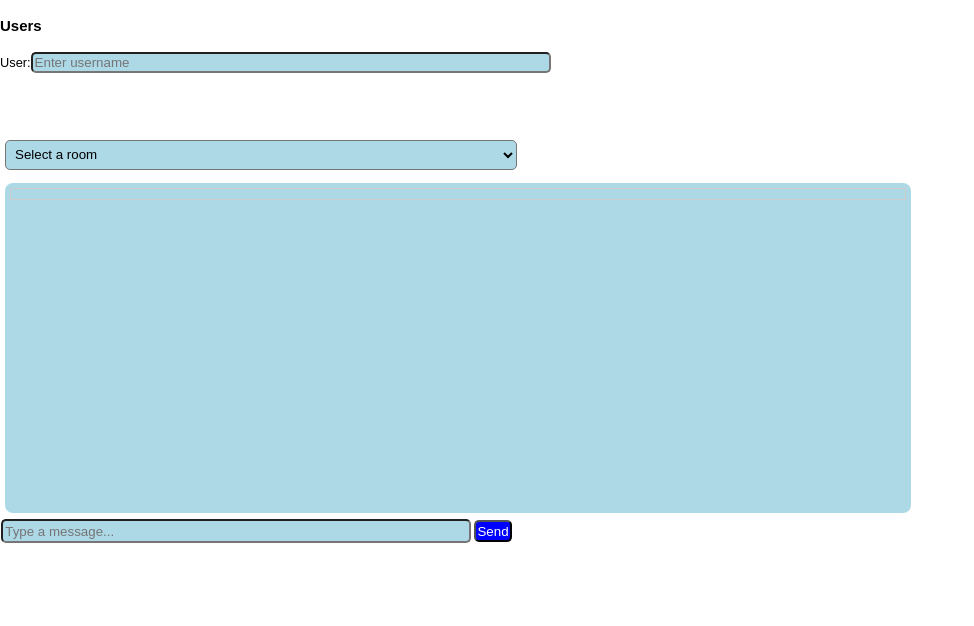
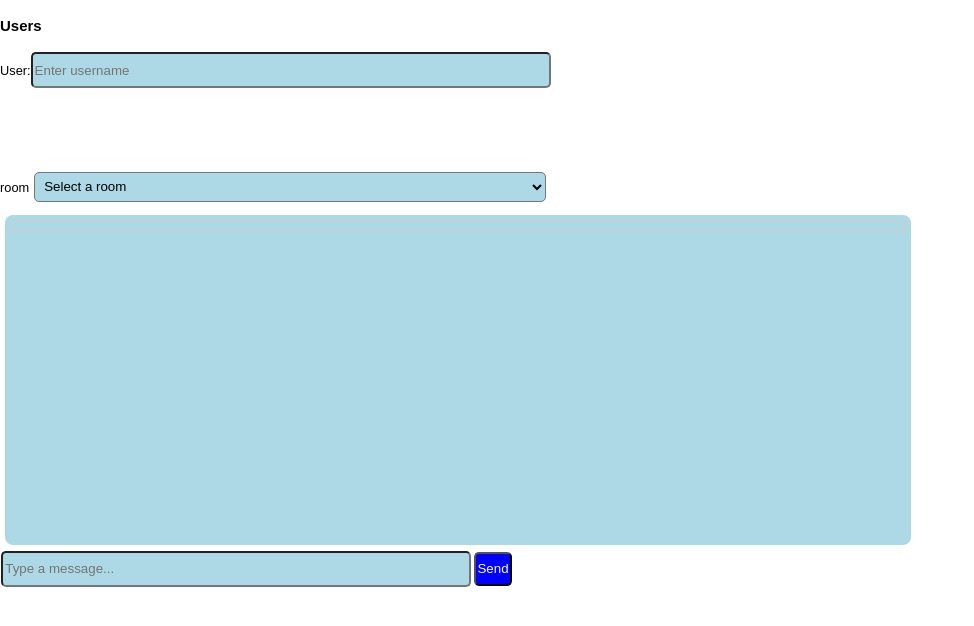
Before and after one commit to artopeur/chatAppWeb, a plain HTML site: page web/index.html in a window 1280 px wide. Shown: the whole page, without its empty margins (0-974 px from the left). Drawn offline with Linux system fonts and the light colour scheme; no server answers.

Commit message:
update to index and style.

```diff
--- a/web/index.html
+++ b/web/index.html
@@ -29,10 +29,10 @@
             <ul id = "userList"></ul>
         </div>
         <div id = "rooms">
-            <select id="roomSelect" name="rooms">
+            <label>room<select id="roomSelect" name="rooms">
                 <option value="" selected>Select a room</option>
 
-            </select>
+            </select></label>
         </div>
     </div>
     <div class = "container">
--- a/web/style.css
+++ b/web/style.css
@@ -115,6 +115,7 @@ div #rooms {
 input {
     border-radius:5px;
     width:40vw;
+    height: 30px;
     color:rgb(0, 0, 0);
     background-color:lightblue;
 
```
